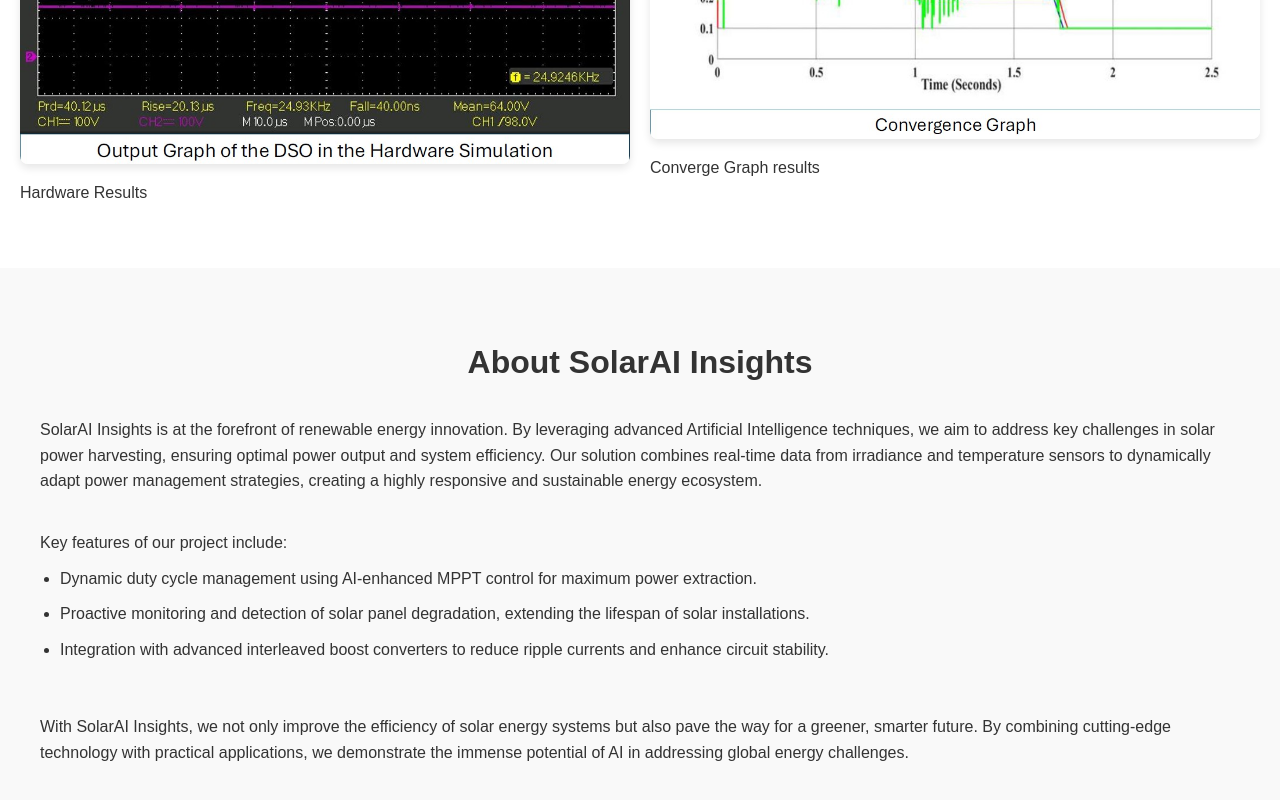
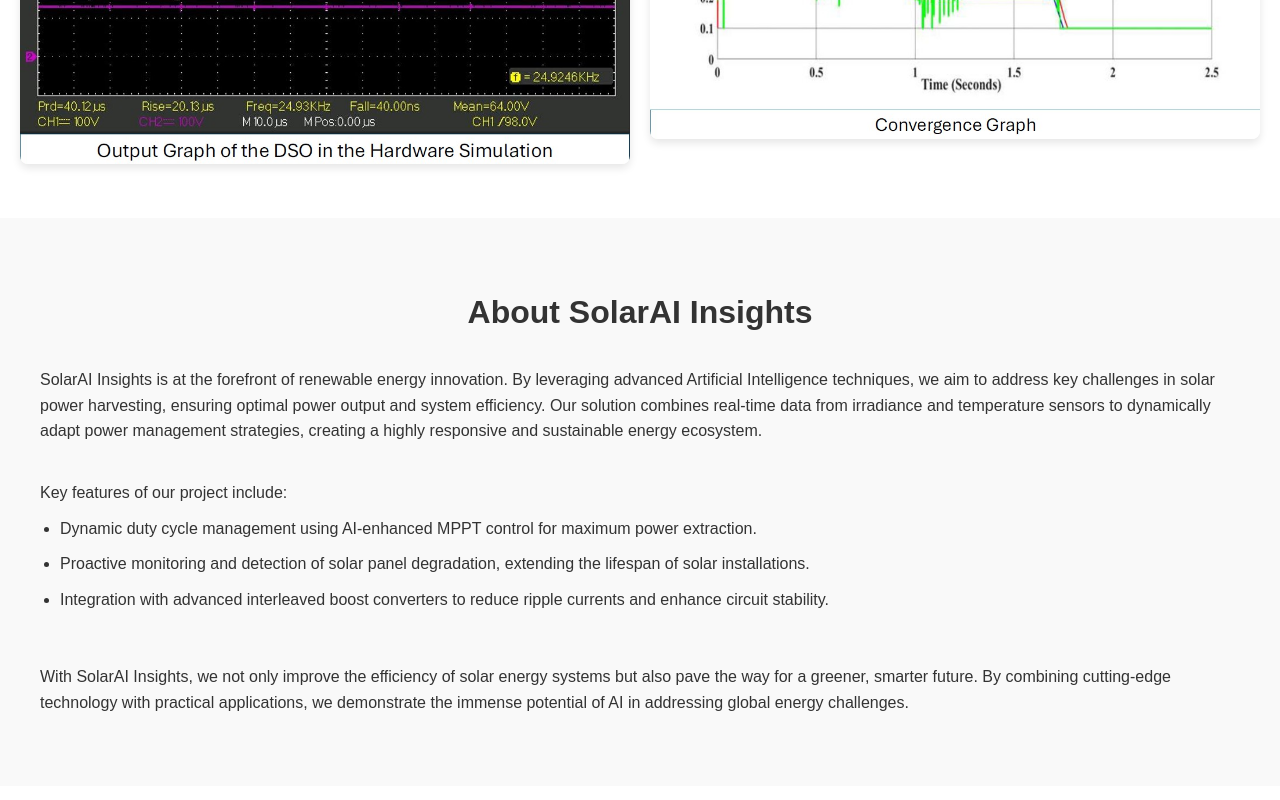
Before and after one commit to kaarthickeyan/solarai-insights, a React (Vite) app: page / in a window 1280 px wide. Shown: the part 3540-4340 px from the top of the page. Built offline with nearby package versions, Linux system fonts and the light colour scheme.

Commit message:
Completed

```diff
--- a/src/components/Results.jsx
+++ b/src/components/Results.jsx
@@ -9,11 +9,9 @@
       <div className="results-grid">
         <div className="result-item">
           <img src={HardwareResult} alt="Result 1" />
-          <p>Hardware Results</p>
         </div>
         <div className="result-item">
           <img src={Converge_result} alt="Result 2" />
-          <p>Converge Graph results</p>
         </div>
         {/* Add more result items as needed */}
       </div>
```
